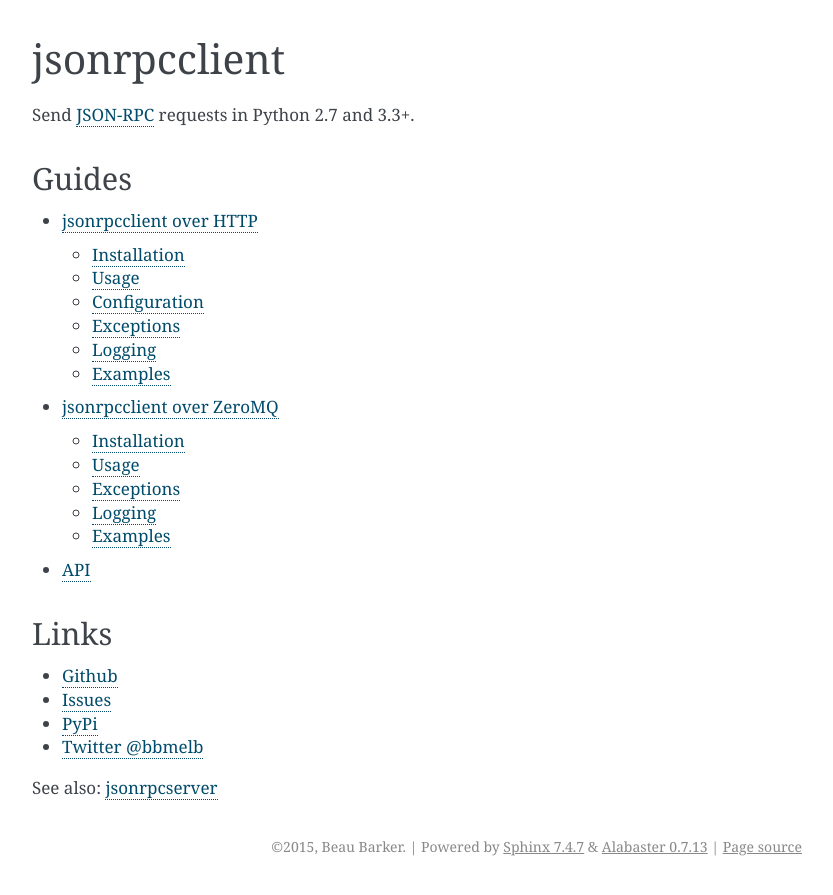
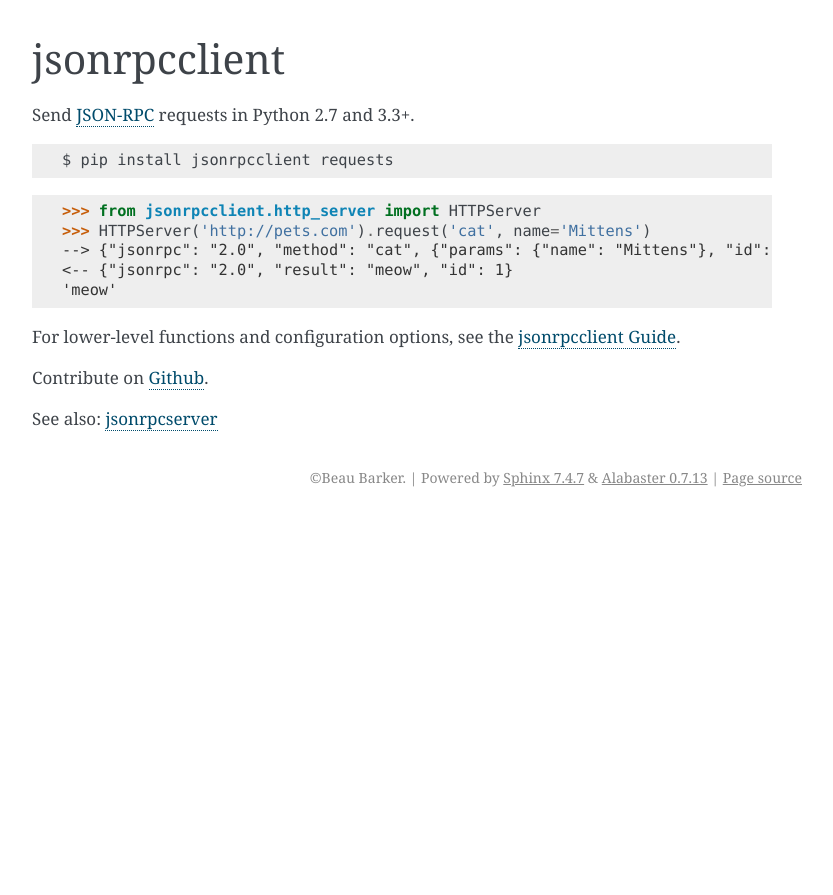
Before and after one commit to explodinglabs/jsonrpcclient, a Sphinx documentation site: the page built from doc/index.rst, in a window 1280 px wide. Shown: the top 895 px of the page, without its empty margins (238-1071 px from the left). Built offline with Sphinx 7.4.7, drawn with Linux system fonts in a browser that asks for light colours.

Commit message:
Continued work on documentation (wip)

```diff
--- a/doc/conf.py
+++ b/doc/conf.py
@@ -50,7 +50,7 @@
 
 # General information about the project.
 project = 'jsonrpcclient'
-copyright = '2015, Beau Barker'
+copyright = 'Beau Barker'
 
 # The version info for the project you're documenting, acts as replacement for
 # |version| and |release|, also used in various other places throughout the
@@ -208,8 +208,8 @@
 # (source start file, target name, title,
 #  author, documentclass [howto, manual, or own class]).
 latex_documents = [
-  ('index', 'jsonrpcclient.tex', 'jsonrpcclient Documentation',
-   'Beau Barker', 'manual'),
+    ('index', 'jsonrpcclient.tex', 'jsonrpcclient Documentation', 'Beau Barker',
+    'manual'),
 ]
 
 # The name of an image file (relative to this directory) to place at the top of
@@ -238,8 +238,7 @@
 # One entry per manual page. List of tuples
 # (source start file, name, description, authors, manual section).
 man_pages = [
-    ('index', 'jsonrpcclient', 'jsonrpcclient Documentation',
-     ['Beau Barker'], 1)
+    ('index', 'jsonrpcclient', 'jsonrpcclient Documentation', ['Beau Barker'], 1)
 ]
 
 # If true, show URL addresses after external links.
@@ -252,9 +251,8 @@
 # (source start file, target name, title, author,
 #  dir menu entry, description, category)
 texinfo_documents = [
-  ('index', 'jsonrpcclient', 'jsonrpcclient Documentation',
-   'Beau Barker', 'jsonrpcclient', 'One line description of project.',
-   'Miscellaneous'),
+    ('index', 'jsonrpcclient', 'jsonrpcclient Documentation', 'Beau Barker',
+    'jsonrpcclient', 'One line description of project.', 'Miscellaneous'),
 ]
 
 # Documents to append as an appendix to all manuals.
--- a/doc/index.rst
+++ b/doc/index.rst
@@ -1,24 +1,22 @@
 jsonrpcclient
 *************
 
-Send `JSON-RPC <http://www.jsonrpc.org/>`_ requests in Python 2.7 and 3.3+.
+Send `JSON-RPC <http://www.jsonrpc.org/>`__ requests in Python 2.7 and 3.3+.
 
-Guides
-======
+.. sourcecode:: sh
 
-.. toctree::
-    :maxdepth: 2
+    $ pip install jsonrpcclient requests
 
-    http
-    zeromq
-    api
+.. sourcecode:: python
 
-Links
-=====
+    >>> from jsonrpcclient.http_server import HTTPServer
+    >>> HTTPServer('http://pets.com').request('cat', name='Mittens')
+    --> {"jsonrpc": "2.0", "method": "cat", {"params": {"name": "Mittens"}, "id": 1}
+    <-- {"jsonrpc": "2.0", "result": "meow", "id": 1}
+    'meow'
 
-- `Github <https://github.com/bcb/jsonrpcclient>`_
-- `Issues <https://github.com/bcb/jsonrpcclient/issues>`_
-- `PyPi <https://pypi.python.org/pypi/jsonrpcclient>`_
-- `Twitter @bbmelb <https://twitter.com/bbmelb>`_
+For lower-level functions and configuration options, see the :doc:`guide`.
+
+Contribute on `Github <https://github.com/bcb/jsonrpcserver>`_.
 
 See also: `jsonrpcserver <https://jsonrpcserver.readthedocs.io/>`_
--- a/jsonrpcclient/__init__.py
+++ b/jsonrpcclient/__init__.py
@@ -1,7 +1,3 @@
 """__init__.py"""
 
-import logging
-
-from jsonrpcclient.request import Request
-
-logging.getLogger('jsonrpcclient').addHandler(logging.NullHandler())
+from jsonrpcclient.request import Request, Notification
```
Also changed, not shown: doc/_includes/exceptions.rst (deleted, +0 -7 lines), doc/_includes/logging.rst (deleted, +0 -26 lines), doc/_includes/requests.rst (deleted, +0 -59 lines), doc/api.rst (deleted, +0 -14 lines), doc/guide.rst (added, +66 -0 lines), doc/http.rst (deleted, +0 -89 lines), doc/zeromq.rst (deleted, +0 -59 lines), 4 other files.
